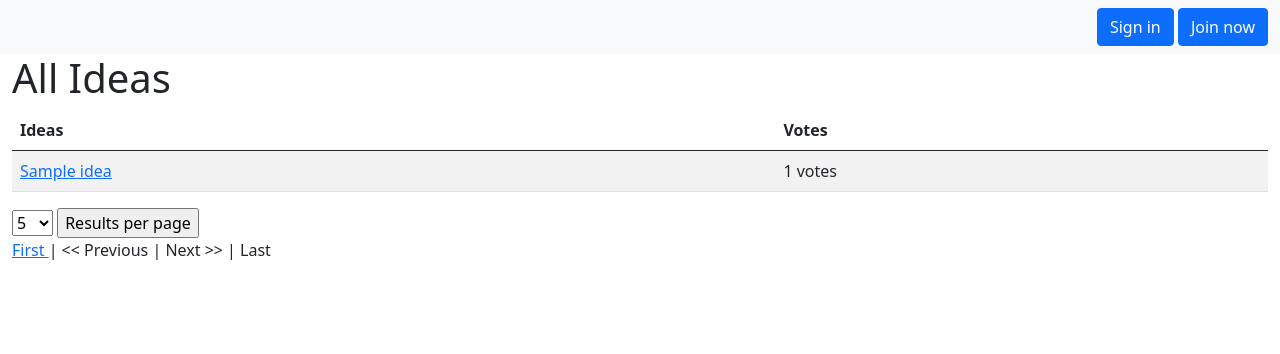
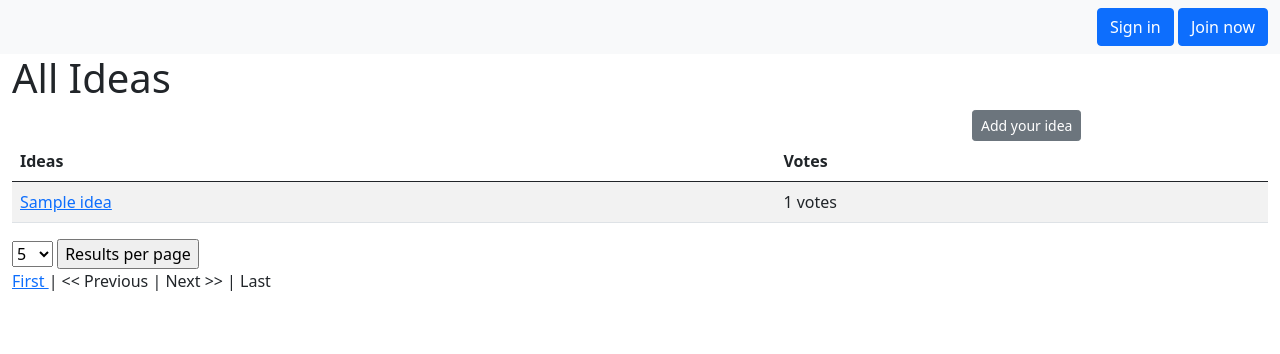
Before and after one commit to shondy/HB-lightbulb, a Flask app: page /all-ideas in a window 1280 px wide. Shown: the top 354 px of the page. Run offline with Flask 2, Linux system fonts and the light colour scheme; tables that the repository leaves empty hold one stand-in row (values such as "Sample post"); some libraries are stand-ins or nearby versions.

Commit message:
updated adding votes, ideas, comments

```diff
--- a/crud.py
+++ b/crud.py
@@ -26,26 +26,25 @@ def get_ideas_with_votes(user_id, page, per_page):
     return ideas_with_votes
 
 
-def get_idea_with_votes(user_id, idea_id):
+def get_idea_votes(user_id, idea_id):
     """Return all ideas with total votes and votes made by user on the page."""
     if user_id is None:
-        idea_with_votes = db.session.query(
+        idea_votes = db.session.query(
             Idea.idea_id,
-            Idea.title,
             func.count(Vote.vote_id).label("total_votes")
-            ).outerjoin(Vote).group_by(Idea.idea_id).order_by(Idea.idea_id.desc()).paginate(page, per_page, error_out = False)
+            ).outerjoin(Vote).filter(Idea.idea_id==idea_id).group_by(Idea.idea_id).first()
 
 
     else:
-        ideas_with_votes = db.session.query(
+        idea_votes = db.session.query(
             Idea.idea_id,
             Idea.title,
             func.count(Vote.vote_id).label("total_votes"),
             func.count(case(
             [((Vote.user_id == user_id), 1)])).label("user_vote")
-            ).outerjoin(Vote).group_by(Idea.idea_id).order_by(Idea.idea_id.desc()).paginate(page, per_page, error_out = False)
+            ).outerjoin(Vote).filter(Idea.idea_id==idea_id).group_by(Idea.idea_id).first()
 
-    return idea_with_votes
+    return idea_votes
 
 def get_user_ideas_with_votes(user_id, page, per_page):
     """Return all ideas made by user with total votes on the page."""
--- a/server.py
+++ b/server.py
@@ -250,8 +250,10 @@ def show_idea(idea_id):
 
     idea = Idea.get_by_id(idea_id)
     comments = Comment.get_by_idea_id(idea_id)
+    idea_votes = crud.get_idea_votes(session.get("user_id"), idea_id)
+    print("=================idea_votes", idea_votes)
 
-    return render_template("idea_details_with_comments.html", idea=idea, comments=comments)
+    return render_template("idea_details_with_comments.html", idea=idea, comments=comments, idea_votes=idea_votes)
 
 
 @app.route("/users/<user_id>")
--- /dev/null
+++ b/static/js/handleIdea.js
@@ -0,0 +1,66 @@
+const showWindowForIdea = url => {
+  window.open(`${url}`,'targetWindow',
+      `toolbar=no,
+      location=no,
+      status=no,
+      menubar=no,
+      scrollbars=yes,
+      resizable=yes,
+      width=800,
+      height=500`);
+};
+
+if (document.querySelector('.add-idea')) {
+  const addIdeaButton = document.querySelector('.add-idea');
+
+  addIdeaButton.addEventListener('click', (evt) => {
+  // check first if user loged in and open a window with comment form
+    if (evt.target.classList.contains('active')) {
+      const url = `/ideas`;
+      showWindowForIdea(url);
+    }
+    else {
+      alert("Please Sign in/Join to be able to add ideas")
+    }
+  });
+}
+
+if (document.querySelector('.edit-idea')) {
+  const editIdeaButton = document.querySelector('.edit-idea');
+
+  editIdeaButton.addEventListener('click', (evt) => {
+  // check first if user loged in and open a window with comment form
+
+    const idea_id = evt.target.parentElement.id;
+    const url = `/ideas/${idea_id}`;
+    showWindowForIdea(url);
+  });
+}
+
+function handleIdea(method, title, description, link, idea_id) {
+  // create comment - method POST, update comment - method PUT
+
+  let url = `/ideas`;
+  url = (idea_id === undefined ? url : url + `/${idea_id}`);
+
+  const ideaJSON = {
+    title: title,
+    description: description,
+    link: link,
+  };
+
+
+  fetch(`${url}`, {
+    method: method,
+    body: JSON.stringify(ideaJSON),
+    headers: {
+      'Content-Type': 'application/json',
+    },
+  })
+  .then((response) => response.json())
+  .then((responseJson) => {
+    if (responseJson.success) {
+        window.location.reload();
+    }
+  });
+}
--- a/templates/all_ideas.html
+++ b/templates/all_ideas.html
@@ -11,13 +11,15 @@
     </div>
 
 
-    {% if session.get('user_id') %}
     <div class="row">
       <div class="col-3 offset-9">
-        <a class="btn btn-secondary btn-lg active" href="/ideas" role="button">Add your idea</a>
+        {% if session.get('user_id') %}
+          <button class="btn btn-secondary btn-sm active add-idea">Add your idea</button>
+        {% else %}
+        <button class="btn btn-secondary btn-sm add-idea">Add your idea</button>
+        {% endif %}
       </div>
     </div>
-    {% endif %}
 
     <div class="row">
       <div class="col-12">
@@ -39,9 +41,9 @@
               <td>
                 {% if session.get('user_id') %}
                   {% if idea.user_vote == 1 %}
-                    <a href="#" class='vote {{idea.idea_id}}'><i class="fas fa-check-circle" style="font-size: 1rem; color: green"></i></a>
+                    <a href="#" class='vote {{idea.idea_id}}'><i class="fas fa-check-circle" style="font-size:24px; color: green"></i></a>
                   {% else %}
-                    <a href="#" class='vote {{idea.idea_id}}'><i class="fas fa-check-circle" style="font-size: 1rem; color: lightgray"></i></a>
+                    <a href="#" class='vote {{idea.idea_id}}'><i class="fas fa-check-circle" style="font-size:24px; color: lightgray"></i></a>
                   {% endif %}
                 {% endif %}
                 <span class='total-votes {{idea.idea_id}}'>{{ idea.total_votes }}</span> votes
@@ -78,4 +80,5 @@
   </div>
 
   <script src="/static/js/handleVote.js"></script>
+  <script src="/static/js/handleIdea.js"></script>
 {% endblock %}
--- a/templates/comment_details.html
+++ b/templates/comment_details.html
@@ -11,9 +11,9 @@
         <label for="description">Your comment</label>
         {% if comment is defined %}
           <input id="comment_id" type="hidden" name="comment_id" value="{{ comment.comment_id }}">
-          <textarea id="description" class="form-control" name="description" rows="10" required>{{ comment.description }}</textarea>
+          <textarea id="description" class="form-control" name="description" rows="8" required>{{ comment.description }}</textarea>
         {% else %}
-          <textarea id="description" class="form-control" name="description" rows="10"></textarea>
+          <textarea id="description" class="form-control" name="description" rows="8"></textarea>
         {% endif %}
     </div>
     <button type="submit" class="btn btn-primary">Submit</button>
--- a/templates/idea_details.html
+++ b/templates/idea_details.html
@@ -14,7 +14,7 @@
     </div>
     <div class="form-group">
         <label for="description">Description</label>
-        <textarea class="form-control" id="description" name="description" rows="10" required>{{ idea.description if idea is defined else '' }}
+        <textarea class="form-control" id="description" name="description" rows="8" required>{{ idea.description if idea is defined else '' }}
         </textarea>
         <div class="invalid-feedback">Description field cannot be blank.</div>
     </div>
```
Also changed, not shown: static/js/handleComment.js (+4 -4 lines), static/js/ideaDetails.js (+4 -30 lines), templates/idea_details_with_comments.html (+16 -16 lines).
